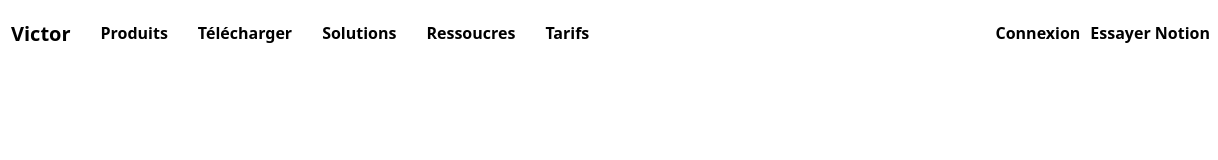
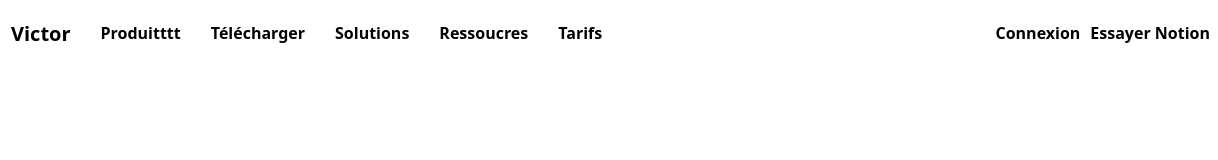
Before and after one commit to victormsnv/menuvictor, a plain HTML site: page index.html in a window 1280 px wide. Shown: the full height of the page, 62-1280 px from the left. Drawn offline with Linux system fonts and the light colour scheme.

Commit message:
testtest
testtest

```diff
--- a/index.html
+++ b/index.html
@@ -18,7 +18,7 @@
          </div>
          <ul class="menu">
             <li class="menu-item">
-               <a href="#">Produits</a>
+               <a href="#">Produitttt</a>
                <ul class="sousmenu">
                   <li class="sousmenu-item"><a href="#">Sous-menu 1</a></li>
                   <li class="sousmenu-item"><a href="#">Sous-menu 2</a></li>
```
